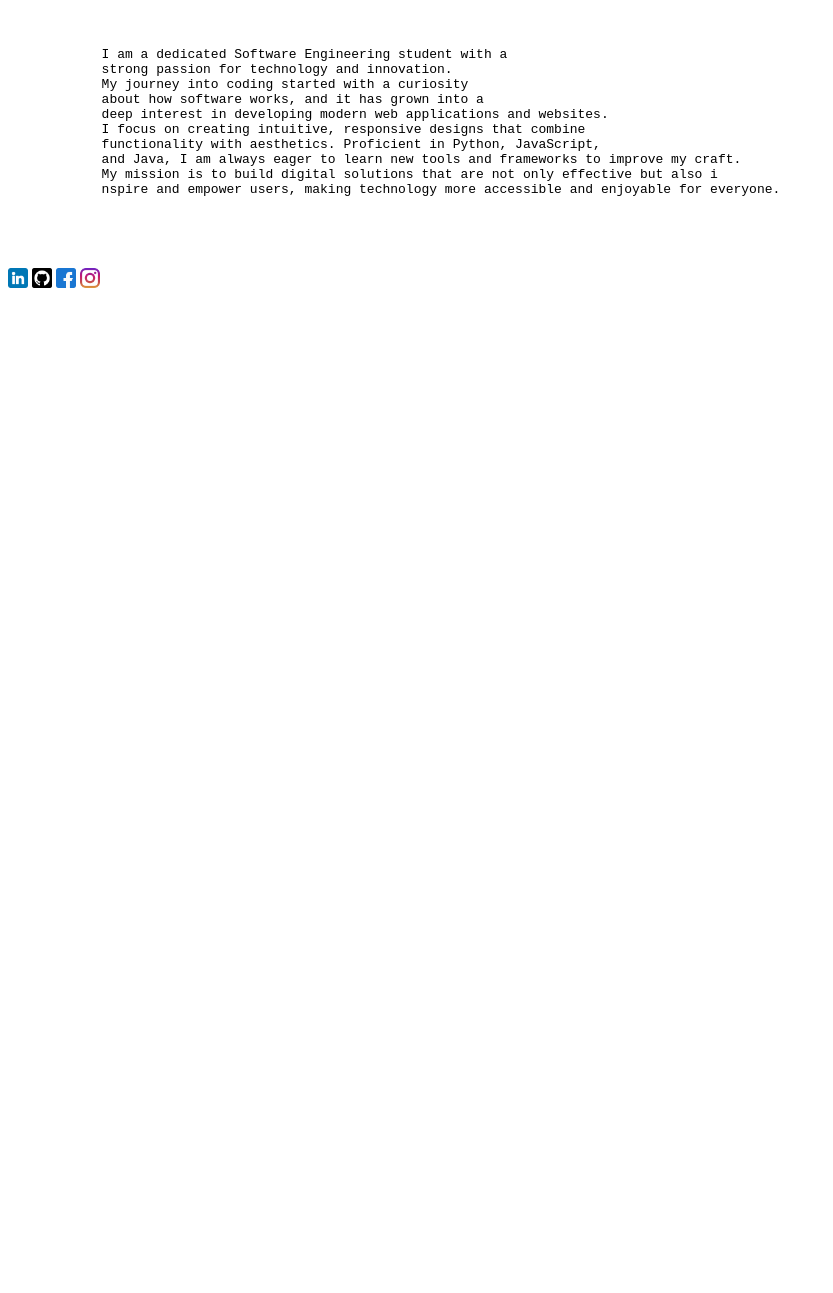
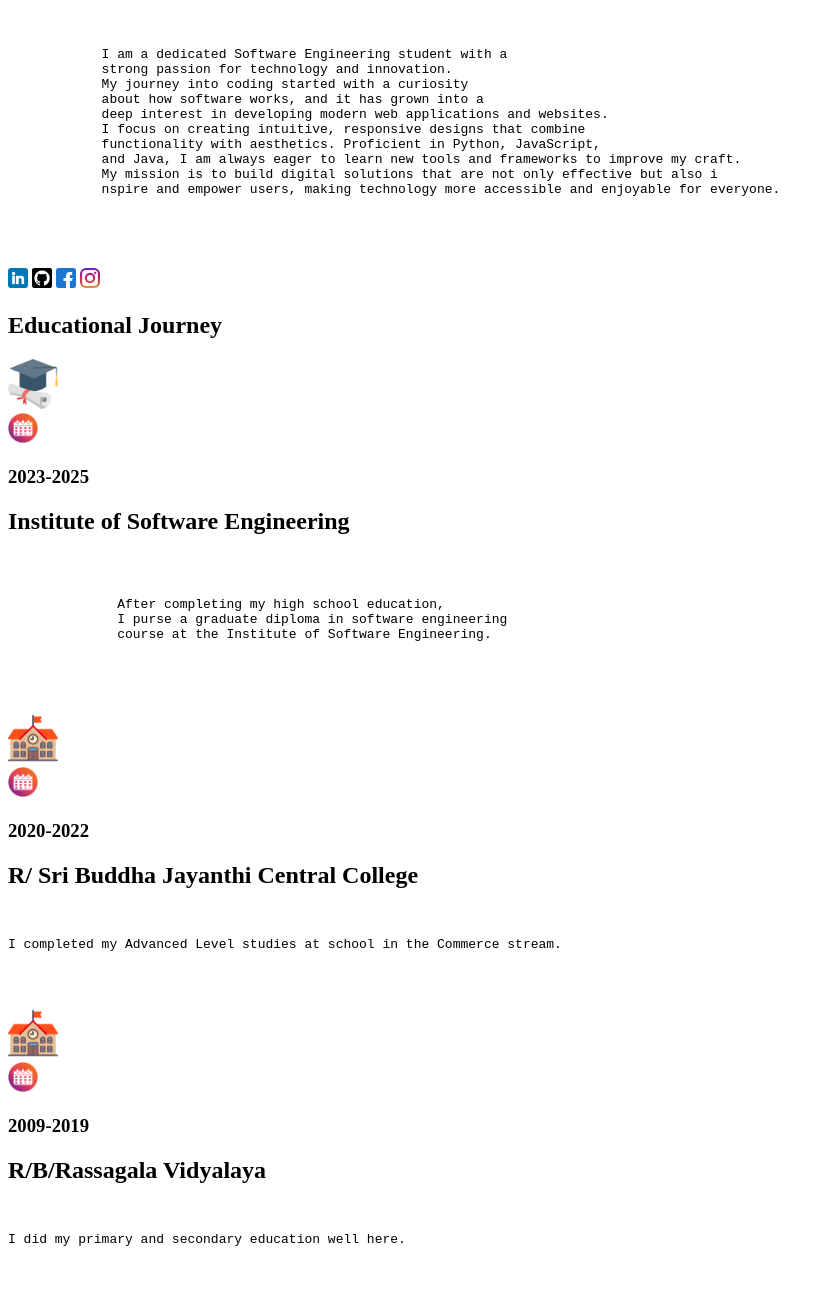
Before and after one commit to Lahiru075/my-portfolio, a plain HTML site: page index.html in a window 1280 px wide. Shown: the part 1021-2314 px from the top of the page, without its empty margins (0-833 px from the left). Before the commit the page ends 1321 px from the top, so only its background shows below. Drawn offline with Linux system fonts and the light colour scheme.

Commit message:
update education section

```diff
--- a/index.html
+++ b/index.html
@@ -88,5 +88,52 @@
     </div>
 </section>
 
+<!-- Education Section -->
+<section id="Education">
+    <h2>Educational Journey</h2>
+    <!--01-->
+    <article>
+        <img src="Assets/Education/graduation.png" width="50">
+        <div>
+            <img src="Assets/Education/schedule.png" width="30">
+            <h3>2023-2025</h3>
+            <h2>Institute of Software Engineering</h2>
+            <pre>
+              <p>
+              After completing my high school education,
+              I purse a graduate diploma in software engineering
+              course at the Institute of Software Engineering.
+              </p>
+            </pre>
+        </div>
+    </article>
+
+    <!--02-->
+    <article>
+        <img src="Assets/Education/school.png" width="50">
+        <div>
+            <img src="Assets/Education/schedule.png" width="30">
+            <h3>2020-2022</h3>
+            <h2>R/ Sri Buddha Jayanthi Central College</h2>
+            <pre>
+                <p>I completed my Advanced Level studies at school in the Commerce stream.</p>
+            </pre>
+        </div>
+    </article>
+
+    <!--03-->
+    <article>
+        <img src="Assets/Education/school.png" width="50">
+        <div>
+            <img src="Assets/Education/schedule.png" width="30">
+            <h3>2009-2019</h3>
+            <h2>R/B/Rassagala Vidyalaya</h2>
+            <pre>
+                <p>I did my primary and secondary education well here.</p>
+            </pre>
+        </div>
+    </article>
+</section>
+
 </body>
 </html>
```
Also changed, not shown: Assets/Education/graduation.png (added), Assets/Education/schedule.png (added), Assets/Education/school.png (added).
